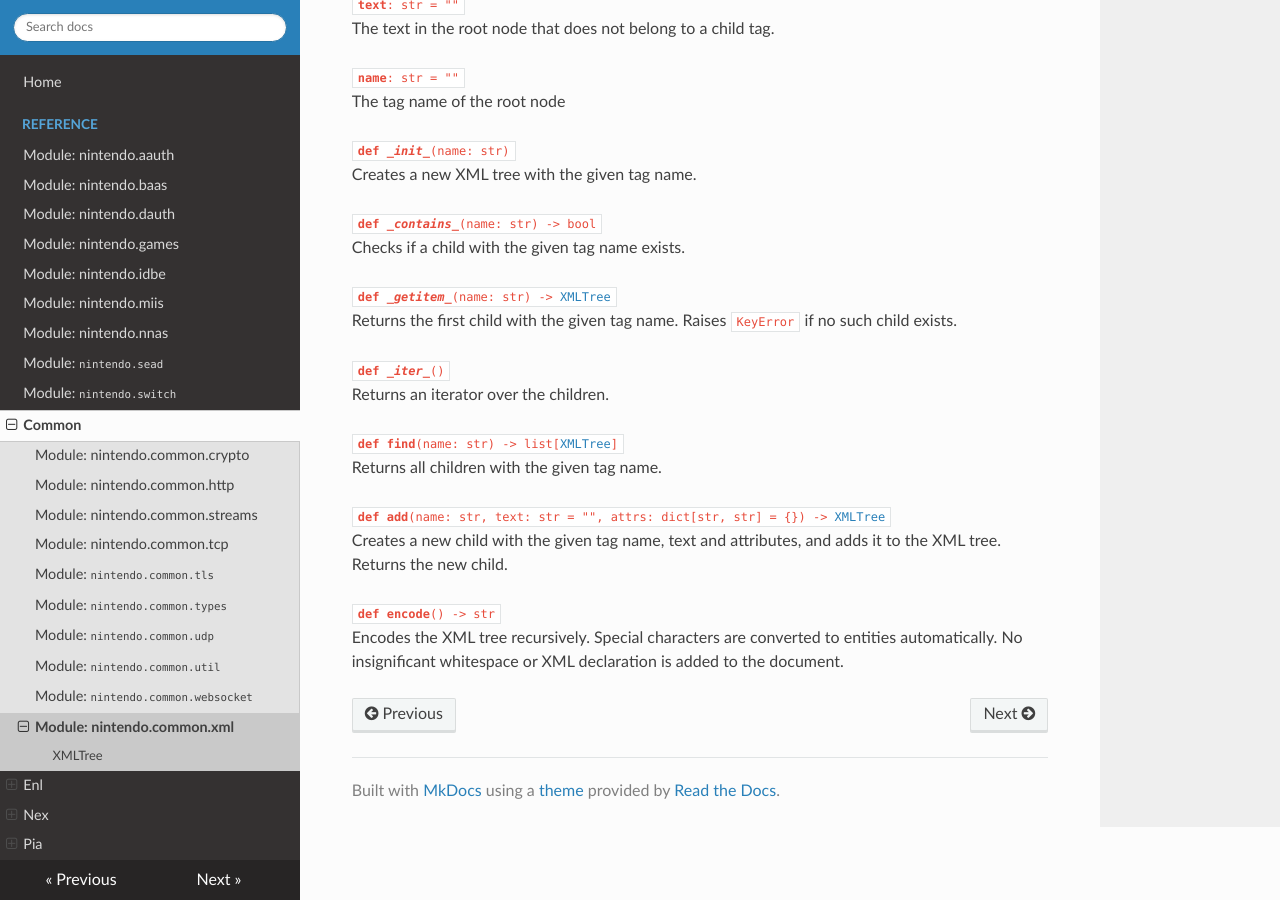
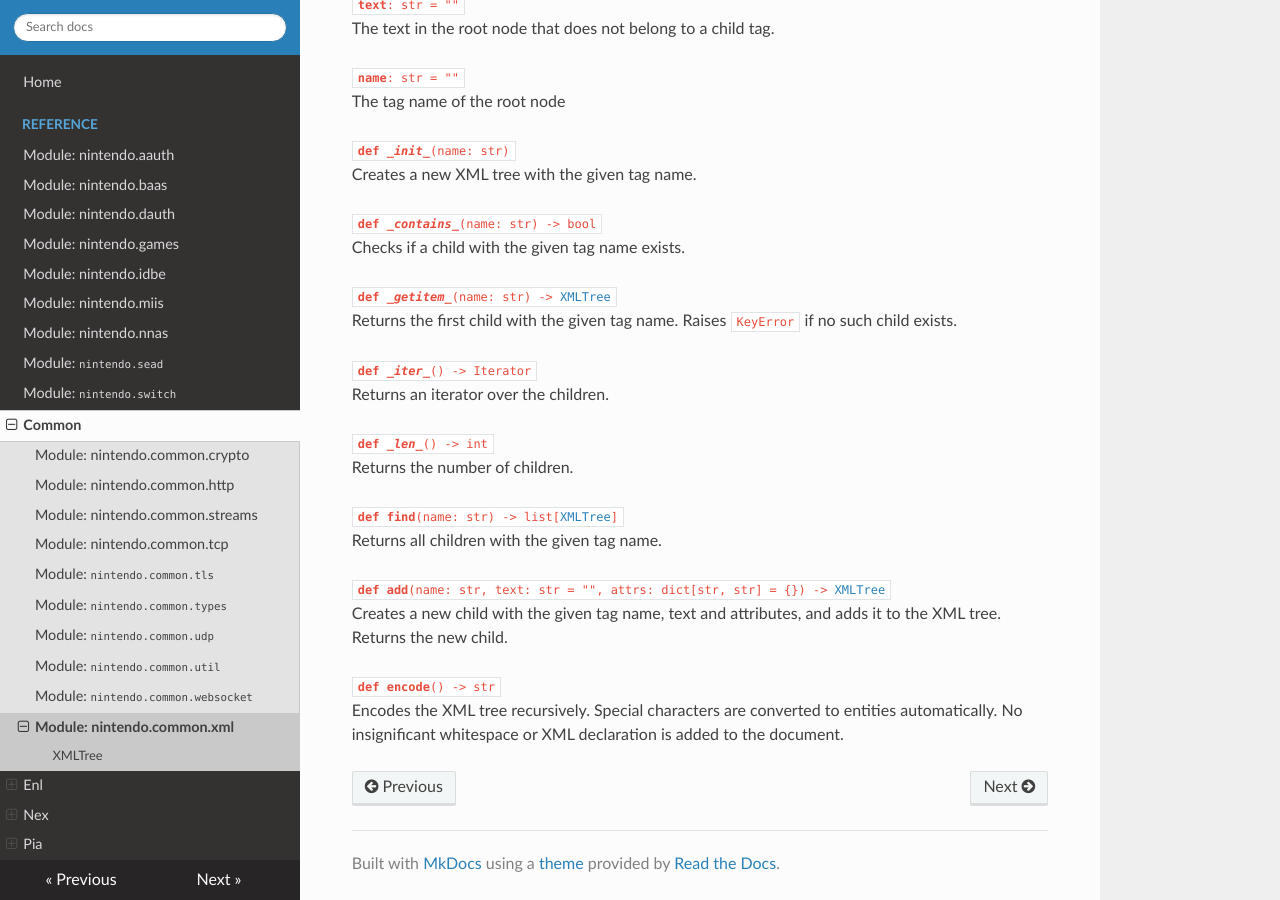
Before and after one commit to kinnay/NintendoClients, an MkDocs documentation site: the page built from docs/reference/common/xml.md, in a window 1280 px wide and 900 px high, scrolled down 589 px. Built offline with MkDocs 1.6.1, drawn with Linux system fonts in a browser that asks for light colours; nearby versions of some CDN libraries.

Commit message:
Implement len() on xml trees

```diff
--- a/docs/reference/common/xml.md
+++ b/docs/reference/common/xml.md
@@ -31,8 +31,11 @@ Provides classes and functions to work with XML documents.
 <code>**def _\_getitem__**(name: str) -> [XMLTree](#xmltree)</code><br>
 <span class="docs">Returns the first child with the given tag name. Raises `KeyError` if no such child exists.</span>
 
-<code>**def _\_iter__**()</code><br>
+<code>**def _\_iter__**() -> Iterator</code><br>
 <span class="docs">Returns an iterator over the children.</span>
+
+<code>**def _\_len__**() -> int</code><br>
+<span class="docs">Returns the number of children.</span>
 
 <code>**def find**(name: str) -> list[[XMLTree](#xmltree)]</code><br>
 <span class="docs">Returns all children with the given tag name.</span>
```
Also changed, not shown: 2 other files.
